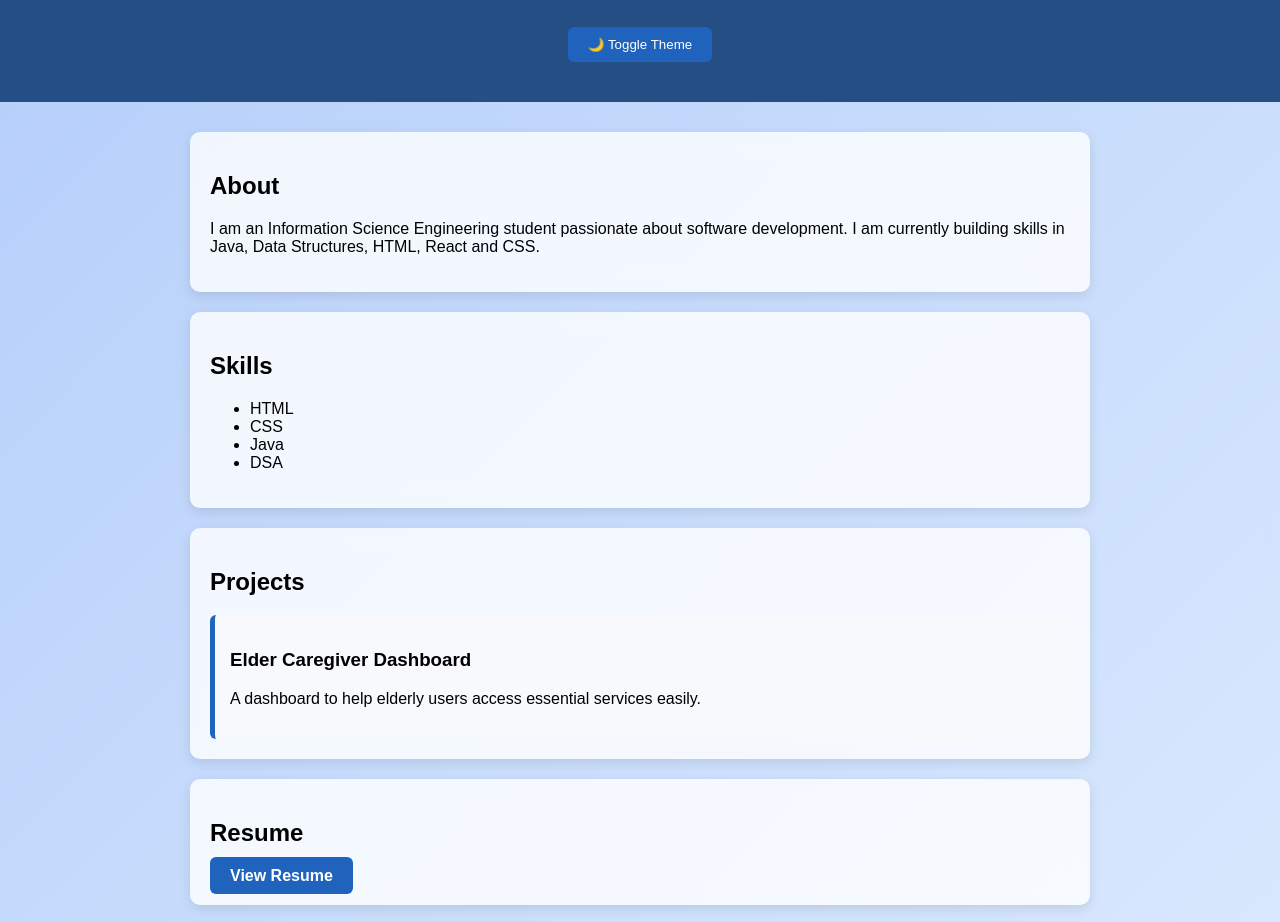
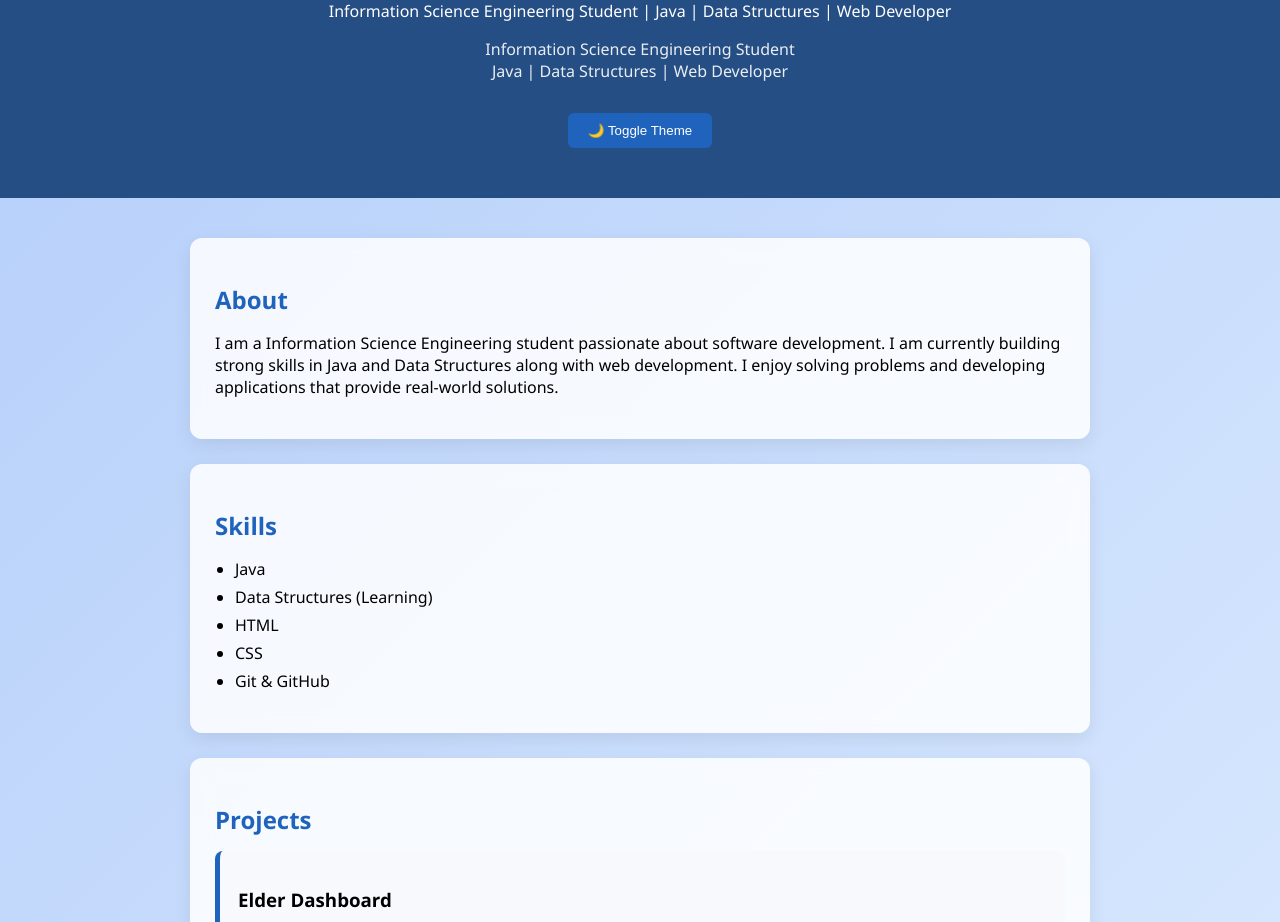
Before and after one commit to simra2580/portfolio, a plain HTML site: page index.html in a window 1280 px wide. Shown: the part 121-1043 px from the top of the page. Drawn offline with Linux system fonts and the light colour scheme.

Commit message:
updated portfolio

```diff
--- a/index.html
+++ b/index.html
@@ -10,7 +10,14 @@
 
 <header>
     <h1>Simra Begum</h1>
+
+    <!-- Strong professional intro -->
     <p id="typing"></p>
+    <p class="subtitle">
+        Information Science Engineering Student <br>
+        Java | Data Structures | Web Developer
+    </p>
+
     <button onclick="toggleTheme()" class="btn">🌙 Toggle Theme</button>
 </header>
 
@@ -19,27 +26,27 @@
     <section>
         <h2>About</h2>
         <p>
-            I am an Information Science Engineering student passionate about software development.
-            I am currently building skills in Java, Data Structures, HTML, React and CSS.
+            I am a Information Science Engineering student passionate about software development.
+            I am currently building strong skills in Java and Data Structures along with web development.
+            I enjoy solving problems and developing applications that provide real-world solutions.
         </p>
     </section>
 
-    <!-- ✅ FIXED -->
     <section>
         <h2>Skills</h2>
         <ul id="skills-list"></ul>
     </section>
 
-    <!-- ✅ FIXED -->
     <section>
         <h2>Projects</h2>
         <div id="projects"></div>
     </section>
 
+    <!-- ✅ FIXED RESUME
     <section>
         <h2>Resume</h2>
-        <a href="C:\Users\simra\elder-dashboard\public\resume.pdf" target="-blank" class="btn">View Resume</a>
-    </section>
+        <a href="resume.pdf" target="_blank" class="btn">View Resume</a>
+    </section>--->
 
     <section>
         <h2>Contact</h2>
@@ -52,7 +59,6 @@
 
 </div>
 
-<!-- ✅ CORRECT SCRIPT LINK -->
 <script src="script.js"></script>
 
 </body>
--- a/script.js
+++ b/script.js
@@ -1,7 +1,7 @@
 document.addEventListener("DOMContentLoaded", function(){
 
-    // TYPING
-    const text = "Future Software Engineer | Java & Web Developer";
+    // 🔥 TYPING EFFECT (More Professional)
+    const text = "Information Science Engineering Student | Java | Data Structures | Web Developer";
     let i = 0;
 
     function typingEffect() {
@@ -13,8 +13,15 @@ document.addEventListener("DOMContentLoaded", function(){
     }
     typingEffect();
 
-    // SKILLS
-    const skills = ["HTML", "CSS", "Java", "DSA"];
+    // 🔥 SKILLS (Better Order for Recruiters)
+    const skills = [
+        "Java",
+        "Data Structures (Learning)",
+        "HTML",
+        "CSS",
+        "Git & GitHub"
+    ];
+
     const skillsList = document.getElementById("skills-list");
 
     skills.forEach(skill => {
@@ -23,13 +30,14 @@ document.addEventListener("DOMContentLoaded", function(){
         skillsList.appendChild(li);
     });
 
-    // PROJECTS
+    // 🔥 PROJECTS (Improved Description + GitHub Link)
     const projects = [
         {
-            title: "Elder Caregiver Dashboard",
-            desc: "A dashboard to help elderly users access essential services easily."
+            title: "Elder Dashboard",
+            desc: "A web-based dashboard designed to assist elderly users in managing daily activities such as reminders and accessing essential information through a simple and user-friendly interface.",
+            link: "https://github.com/simra2580"
         }
-      ];
+    ];
 
     const projectContainer = document.getElementById("projects");
 
@@ -40,6 +48,7 @@ document.addEventListener("DOMContentLoaded", function(){
         div.innerHTML = `
             <h3>${p.title}</h3>
             <p>${p.desc}</p>
+            <a href="${p.link}" target="_blank" class="btn">View on GitHub</a>
         `;
 
         projectContainer.appendChild(div);
@@ -47,7 +56,7 @@ document.addEventListener("DOMContentLoaded", function(){
 
 });
 
-// DARK MODE
+// 🌙 DARK MODE
 function toggleTheme(){
     document.body.classList.toggle("dark");
 }
--- a/style.css
+++ b/style.css
@@ -1,5 +1,5 @@
 body{
-    font-family: Arial, sans-serif;
+    font-family: 'Segoe UI', Arial, sans-serif;
     margin:0;
     background: linear-gradient(135deg, #b4cefa, #dbeafe);
     transition:0.3s;
@@ -8,7 +8,7 @@ body{
 /* DARK MODE */
 .dark{
     background:#0f172a;
-    color:white;
+    color:#e2e8f0;
 }
 
 /* HEADER */
@@ -16,16 +16,24 @@ header{
     background:#254e84;
     color:white;
     text-align:center;
-    padding:40px 20px;
+    padding:50px 20px;
 }
 
 header h1{
     margin:0;
-    font-size:38px;
+    font-size:40px;
+}
+
+/* NEW: subtitle */
+.subtitle{
+    margin-top:10px;
+    font-size:16px;
+    opacity:0.9;
 }
 
 /* BUTTON */
 .btn{
+    display:inline-block;
     margin-top:15px;
     padding:10px 20px;
     border:none;
@@ -38,23 +46,24 @@ header h1{
 
 .btn:hover{
     background:#163f7a;
+    transform:translateY(-2px);
 }
 
 /* CONTAINER */
 .container{
     max-width:900px;
     margin:auto;
-    padding:10px;
+    padding:15px;
 }
 
 /* SECTIONS */
 section{
-    background: rgba(255,255,255,0.8);
+    background: rgba(255,255,255,0.85);
     backdrop-filter: blur(10px);
-    margin:20px 0;
-    padding:20px;
-    border-radius:10px;
-    box-shadow:0 4px 12px rgba(0,0,0,0.1);
+    margin:25px 0;
+    padding:25px;
+    border-radius:12px;
+    box-shadow:0 6px 18px rgba(0,0,0,0.08);
     transition:0.3s;
 }
 
@@ -62,18 +71,33 @@ section{
     background:#1e293b;
 }
 
+/* HEADINGS */
+h2{
+    color:#1f63bc;
+    margin-bottom:10px;
+}
+
+.dark h2{
+    color:#60a5fa;
+}
+
 /* PROJECT CARD */
 .project-card{
     background:#f7f9fc;
-    padding:15px;
+    padding:18px;
     border-left:5px solid #1f63bc;
-    margin-top:10px;
-    border-radius:6px;
+    margin-top:15px;
+    border-radius:8px;
     transition:0.3s;
 }
 
 .project-card:hover{
-    transform:scale(1.03);
+    transform:translateY(-5px);
+    box-shadow:0 8px 20px rgba(0,0,0,0.15);
+}
+
+.dark .project-card{
+    background:#334155;
 }
 
 /* LINKS */
@@ -81,6 +105,20 @@ a{
     color:#1f63bc;
     font-weight:bold;
     text-decoration:none;
+    transition:0.2s;
+}
+
+a:hover{
+    text-decoration:underline;
+}
+
+/* LIST */
+ul{
+    padding-left:20px;
+}
+
+li{
+    margin-bottom:6px;
 }
 
 /* MOBILE */
@@ -88,4 +126,8 @@ a{
     header h1{
         font-size:28px;
     }
+
+    .container{
+        padding:10px;
+    }
 }
```
